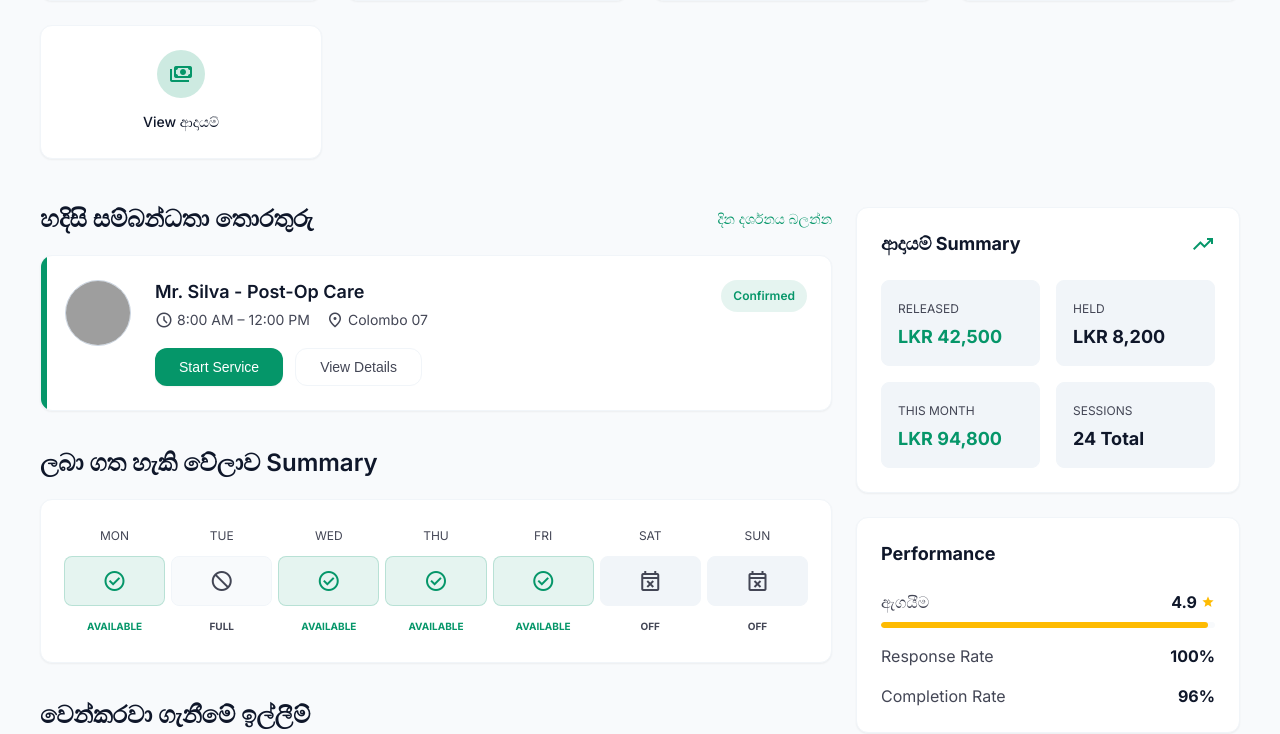
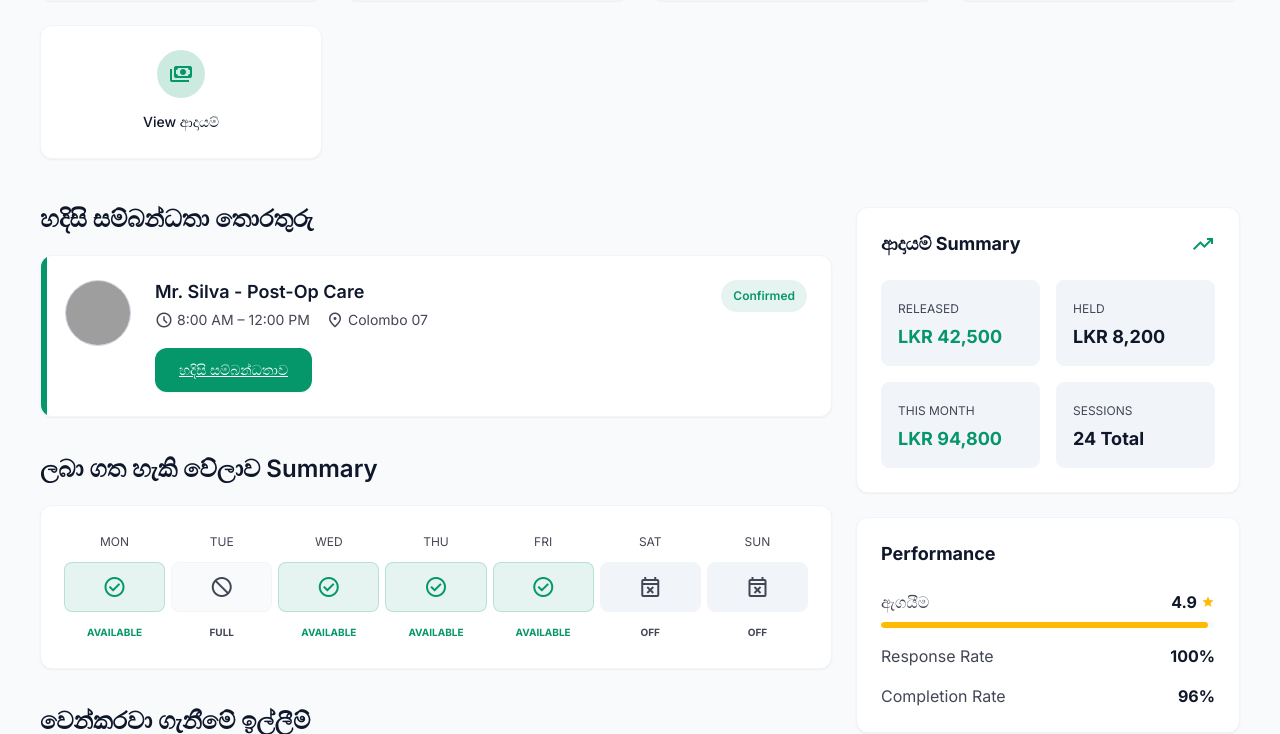
Before and after one commit to SithminiDasunika/safehands_mvc, a PHP site: page /safehands_mvc/app/Views/caregivers/dashboard-si.php in a window 1280 px wide; the page is wider, and only the part inside the window is pictured. Shown: the part 330-1064 px from the top of that part. Run offline with PHP 8.4, Linux system fonts and the light colour scheme; grey boxes are pictures that could not be loaded.

Commit message:
Update caregiver dashboards

```diff
--- a/app/Views/caregivers/dashboard-si.php
+++ b/app/Views/caregivers/dashboard-si.php
@@ -108,7 +108,7 @@ $profilePhoto = $profilePhoto ?? '/safehands_mvc/public/assets/images/login-care
             <section class="section-container">
                 <div class="section-header">
                     <h2 class="section-title">හදිසි සම්බන්ධතා තොරතුරු</h2>
-                    <a href="/safehands_mvc/caregiver/emergencyContact" class="section-link">දින දර්ශනය බලන්න</a>
+
                 </div>
 
                 <!-- Booking Card -->
@@ -130,8 +130,9 @@ $profilePhoto = $profilePhoto ?? '/safehands_mvc/public/assets/images/login-care
                                 <span class="status-badge">Confirmed</span>
                             </div>
                             <div class="action-buttons">
-                                <button class="btn-primary">Start Service</button>
-                                <button class="btn-outline">View Details</button>
+                                 <a href="/safehands_mvc/caregiver/emergencyContactSi" class="btn-primary">
+    හදිසි සම්බන්ධතාව
+</a>
                             </div>
                         </div>
                     </div>
```
Also changed, not shown: app/Views/caregivers/dashboard.php (+4 -3 lines).
